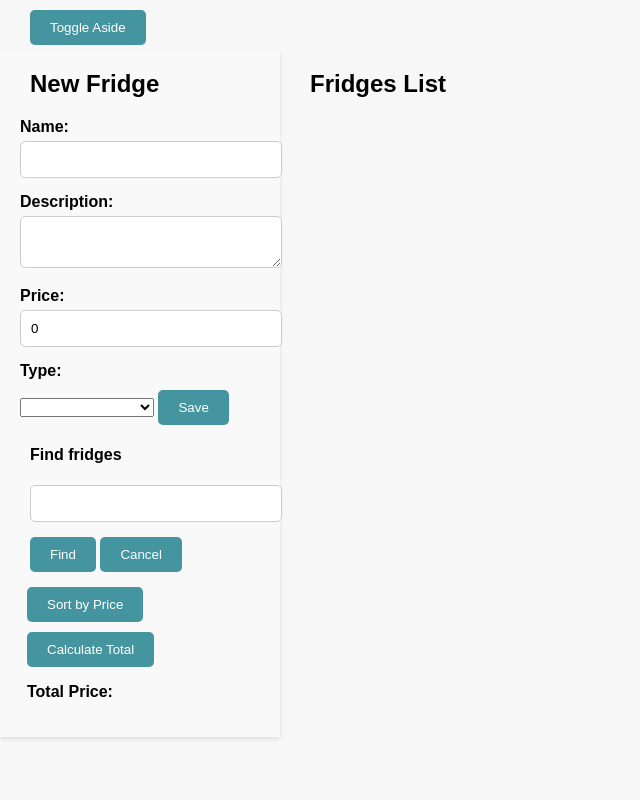
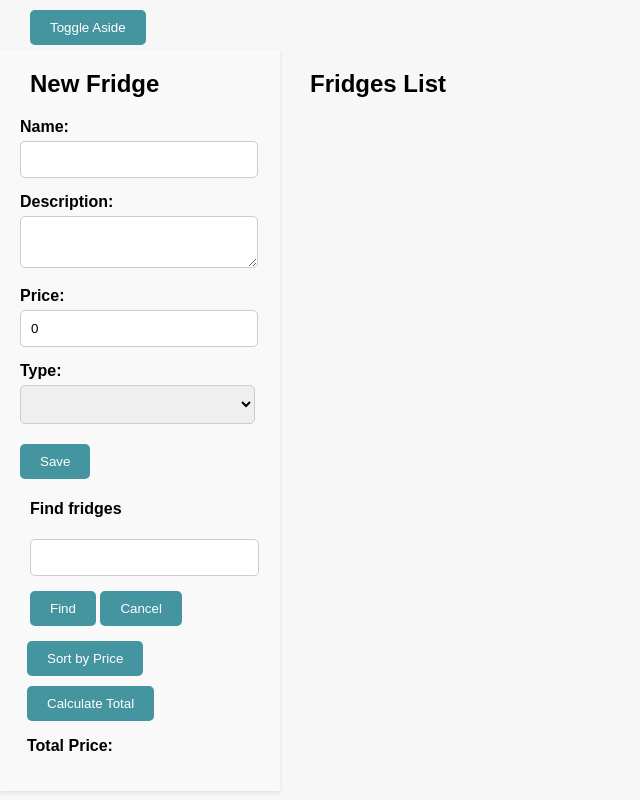
Before and after one commit to Melania00/web-lab, a website built with Parcel: page index.html in a window 1280 px wide. Shown: the whole page, without its empty margins (0-640 px from the left). Built offline with nearby package versions, Linux system fonts and the light colour scheme; files whose address does not match are found by name.

Commit message:
Update style.css

```diff
--- a/style.css
+++ b/style.css
@@ -37,12 +37,16 @@
 
 input[type="text"],
 textarea,
-input[type="number"] {
-  width: 100%;
+input[type="number"], select {
+  width: 90%;
   padding: 10px;
   margin-bottom: 15px;
   border: 1px solid #ccc;
   border-radius: 5px;
+}
+
+select {
+  width: 98%;
 }
 
 textarea {
```
